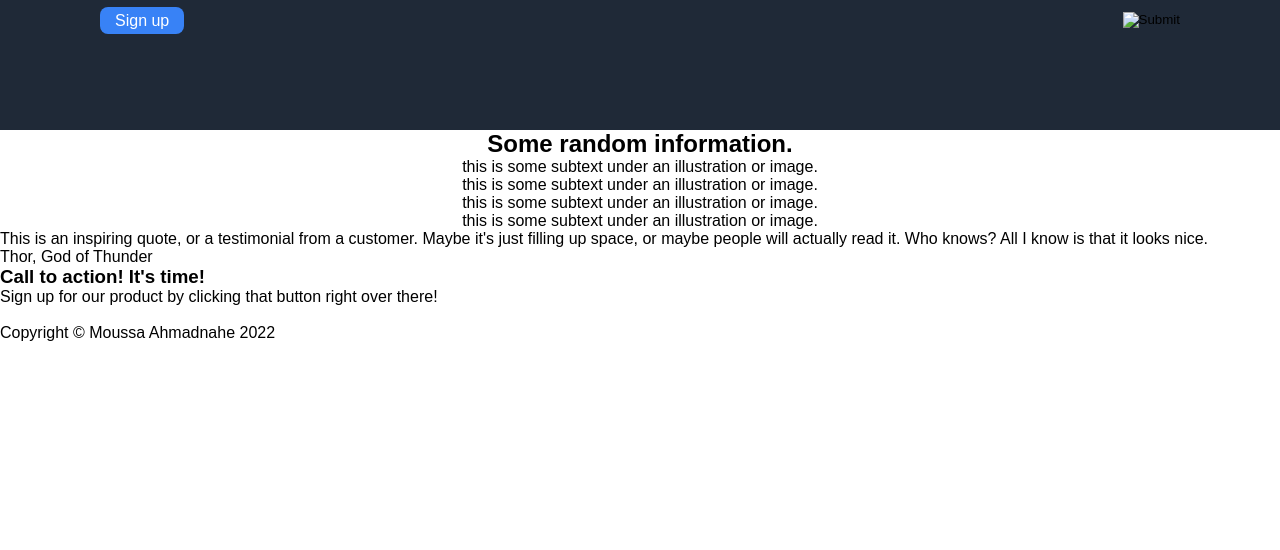
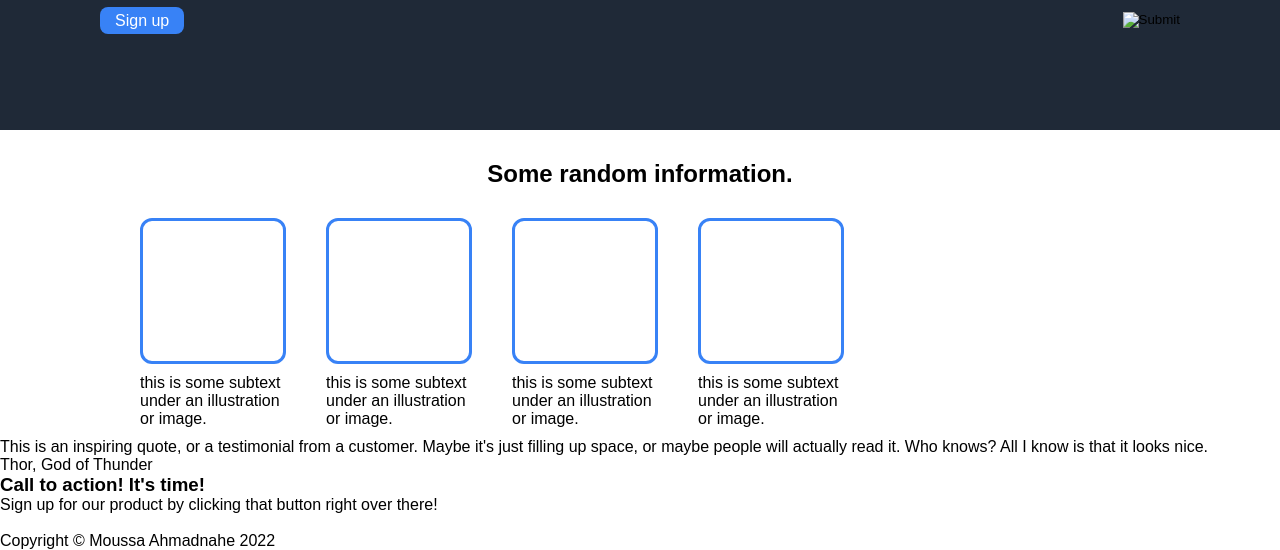
Before and after one commit to moussaahmadnahe1/newproject, a plain HTML site: page index.html in a window 1280 px wide. Shown: the part 268-818 px from the top of the page. Drawn offline with Linux system fonts and the light colour scheme.

Commit message:
creat border and styl the imgs area

```diff
--- a/css/style.css
+++ b/css/style.css
@@ -52,5 +52,29 @@ a {
 }
 
 .c-imgs {
+    display: flex;
+    padding: 0 100px;
+}
+
+.imgs>p {
+    margin-left: 40px;
+    margin-top: 10px;
+    margin-bottom: 10px;
+}
+
+.some {
     text-align: center;
+    margin-top: 30px;
 }
+
+.c-img-1,
+.c-img-2,
+.c-img-3,
+.c-img-4 {
+    border: 3px solid #3882f6;
+    border-radius: 12px;
+    height: 140px;
+    width: 140px;
+    margin-left: 40px;
+    margin-top: 30px;
+}
--- a/index.html
+++ b/index.html
@@ -24,23 +24,23 @@
             </div>
         </div>
         <div class="content">
+            <h2 class="some">Some random information.</h2>
             <div class="c-imgs">
-                <h2>Some random information.</h2>
-                <div>
+                <div class="imgs">
                     <div class="c-img-1"></div>
-                    <p>this is some subtext under an illustration or image.</p>
+                    <p>this is some subtext<br>under an illustration<br>or image.</p>
                 </div>
-                <div>
+                <div class="imgs">
                     <div class="c-img-2"></div>
-                    <p>this is some subtext under an illustration or image.</p>
+                    <p>this is some subtext<br>under an illustration<br>or image.</p>
                 </div>
-                <div>
+                <div class="imgs">
                     <div class="c-img-3"></div>
-                    <p>this is some subtext under an illustration or image.</p>
+                    <p>this is some subtext<br>under an illustration<br>or image.</p>
                 </div>
-                <div>
+                <div class="imgs">
                     <div class="c-img-4"></div>
-                    <p>this is some subtext under an illustration or image.</p>
+                    <p>this is some subtext<br>under an illustration<br>or image.</p>
                 </div>
             </div>
             <div class="quote">
```
